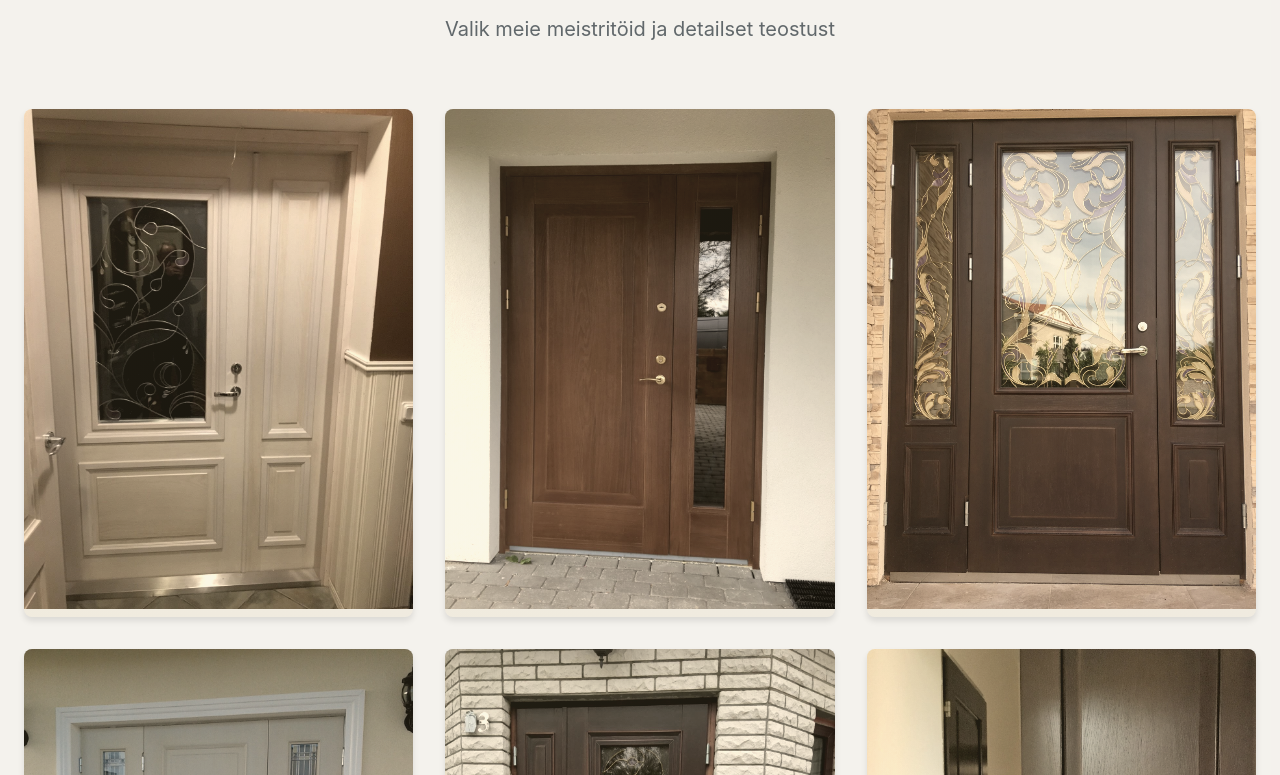
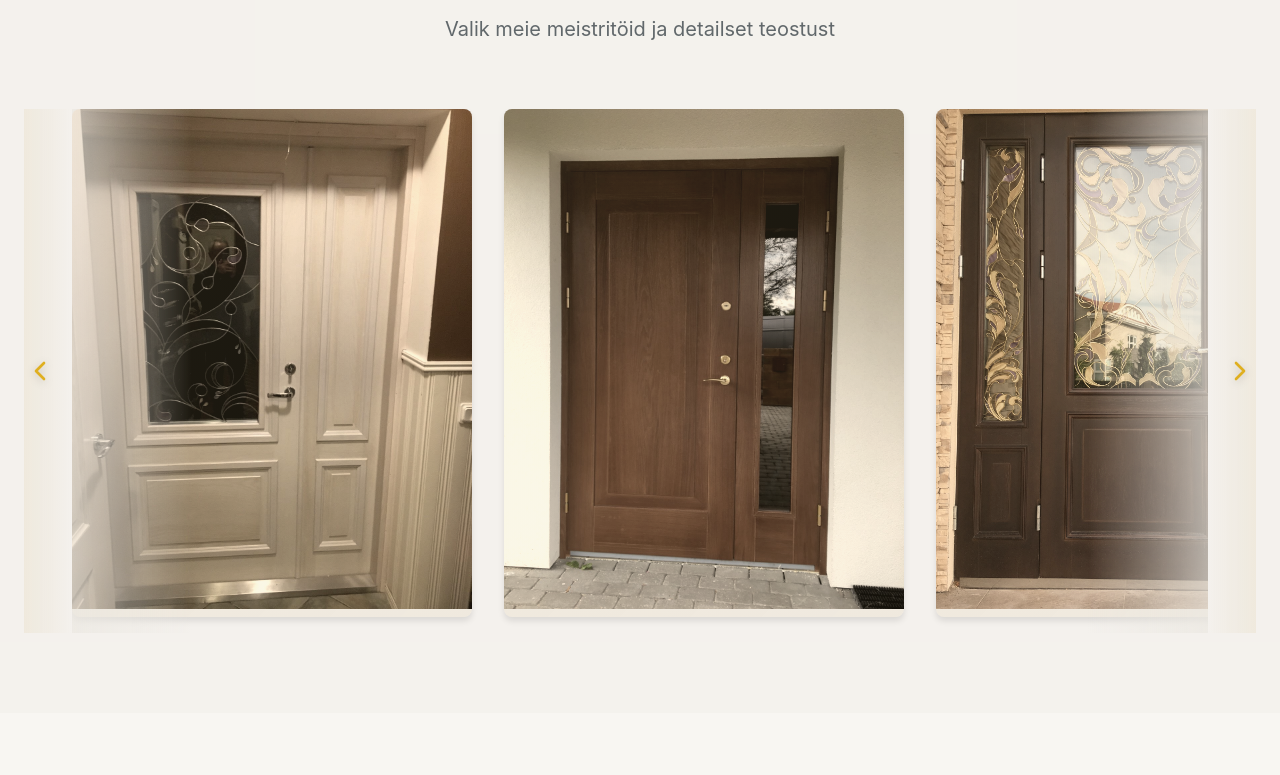
Before and after one commit to arhaikal/headuksed, a plain HTML site: page index.html in a window 1280 px wide. Shown: the part 1645-2420 px from the top of the page. Drawn offline with Linux system fonts and the light colour scheme.

Commit message:
fix images

```diff
--- a/index.html
+++ b/index.html
@@ -254,7 +254,12 @@
         <p data-i18n="gallery.subtitle">A showcase of our master craftsmanship and attention to detail</p>
       </div>
 
-      <div class="gallery-grid">
+      <div class="gallery-wrapper">
+        <button class="gallery-nav gallery-nav-left" aria-label="Scroll left">
+          <svg xmlns="http://www.w3.org/2000/svg" width="24" height="24" viewBox="0 0 24 24" fill="none" stroke="currentColor" stroke-width="2" stroke-linecap="round" stroke-linejoin="round"><polyline points="15 18 9 12 15 6"></polyline></svg>
+        </button>
+
+        <div class="gallery-grid">
         <div class="gallery-item">
           <img src="Uks-valjas-1.jpg" alt="Exterior Door 1">
           <div class="gallery-overlay">
@@ -334,6 +339,11 @@
             </div>
           </div>
         </div>
+        </div>
+
+        <button class="gallery-nav gallery-nav-right" aria-label="Scroll right">
+          <svg xmlns="http://www.w3.org/2000/svg" width="24" height="24" viewBox="0 0 24 24" fill="none" stroke="currentColor" stroke-width="2" stroke-linecap="round" stroke-linejoin="round"><polyline points="9 18 15 12 9 6"></polyline></svg>
+        </button>
       </div>
     </div>
   </section>
@@ -393,6 +403,32 @@
         </div>
 
         <div class="contact-grid">
+          <form id="contact-form" class="form" action="https://api.web3forms.com/submit" method="POST">
+            <!-- Web3Forms Configuration -->
+            <input type="hidden" name="access_key" value="294b1534-c592-4842-9064-4eee70645a33">
+            <input type="hidden" name="subject" value="New Quote Request from Head Uksed Website">
+            <input type="hidden" name="from_name" value="Head Uksed Website">
+            <input type="hidden" name="redirect" value="https://headuksed.ee/?success=true">
+            <input type="checkbox" name="botcheck" class="hidden" style="display:none">
+
+            <div class="form-group">
+              <input type="text" id="name" name="name" class="form-input" placeholder="Your Name *" required data-i18n-placeholder="form.name">
+            </div>
+
+            <div class="form-group">
+              <input type="email" id="email" name="email" class="form-input" placeholder="Your Email *" required data-i18n-placeholder="form.email">
+            </div>
+
+            <div class="form-group">
+              <input type="tel" id="phone" name="phone" class="form-input" placeholder="Your Phone Number" data-i18n-placeholder="form.phone">
+            </div>
+
+            <div class="form-group">
+              <textarea id="message" name="message" class="form-textarea" placeholder="Tell us about your project *" required data-i18n-placeholder="form.message"></textarea>
+            </div>
+
+            <button type="submit" class="btn btn-hero btn-submit" data-i18n="form.submit">Request Free Quote</button>
+          </form>
           <div class="contact-info">
             <h3 data-i18n="contact.infoTitle">Contact Information</h3>
             <div class="contact-list">
@@ -428,33 +464,6 @@
               </ul>
             </div>
           </div>
-
-          <form id="contact-form" class="form" action="https://api.web3forms.com/submit" method="POST">
-            <!-- Web3Forms Configuration -->
-            <input type="hidden" name="access_key" value="294b1534-c592-4842-9064-4eee70645a33">
-            <input type="hidden" name="subject" value="New Quote Request from Head Uksed Website">
-            <input type="hidden" name="from_name" value="Head Uksed Website">
-            <input type="hidden" name="redirect" value="https://headuksed.ee/?success=true">
-            <input type="checkbox" name="botcheck" class="hidden" style="display:none">
-
-            <div class="form-group">
-              <input type="text" id="name" name="name" class="form-input" placeholder="Your Name *" required data-i18n-placeholder="form.name">
-            </div>
-
-            <div class="form-group">
-              <input type="email" id="email" name="email" class="form-input" placeholder="Your Email *" required data-i18n-placeholder="form.email">
-            </div>
-
-            <div class="form-group">
-              <input type="tel" id="phone" name="phone" class="form-input" placeholder="Your Phone Number" data-i18n-placeholder="form.phone">
-            </div>
-
-            <div class="form-group">
-              <textarea id="message" name="message" class="form-textarea" placeholder="Tell us about your project *" required data-i18n-placeholder="form.message"></textarea>
-            </div>
-
-            <button type="submit" class="btn btn-hero btn-submit" data-i18n="form.submit">Request Free Quote</button>
-          </form>
         </div>
       </div>
     </div>
--- a/script.js
+++ b/script.js
@@ -5,8 +5,8 @@ const translations = {
     'meta.keywords': 'custom doors Tallinn, door restoration Estonia, door repair Tallinn, wooden doors Estonia, entrance doors Tallinn, interior doors, new home doors',
     'og.title': 'Head Uksed - Custom Doors & Restoration in Tallinn, Estonia',
     'og.description': 'Expert custom door manufacturing and restoration in Tallinn. 45 years of master craftsmanship by Valentine Vesman. Perfect for new homes and renovations.',
-    'hero.heading': 'Master Craftsmanship for Over <span class="gold-text">45 Years</span>',
-    'hero.description': 'Don\'t replace - Restore and Save! Led by Master Craftsman Valentine Vesman, we deliver quality that immediately increases your home\'s value.',
+    'hero.heading': 'Unique High-Quality Hand-Crafted <span class="gold-text">Doors, Stairs & Wooden Furniture</span>',
+    'hero.description': 'Master Craftsman Valentine Vesman with 45 years of experience creates bespoke wooden pieces that transform your home.',
     'hero.cta': 'Get a Free Quote',
     'services.title': 'Our Expertise',
     'services.subtitle': 'Premium craftsmanship services backed by 45 years of master-level experience',
@@ -87,8 +87,8 @@ const translations = {
     'meta.keywords': 'двери на заказ Таллинн, реставрация дверей Эстония, ремонт дверей Таллинн, деревянные двери, входные двери Таллинн, межкомнатные двери',
     'og.title': 'Head Uksed - Двери на заказ и реставрация в Таллинне, Эстония',
     'og.description': 'Профессиональное изготовление и реставрация дверей в Таллинне. 45 лет мастерства Валентина Весмана. Для новых домов и ремонта.',
-    'hero.heading': 'Мастерство уже более <span class="gold-text">45 лет</span>',
-    'hero.description': 'Не заменяйте - реставрируйте и экономьте! Под руководством мастера Валентина Весмана мы создаем качество, которое мгновенно повышает ценность вашего дома.',
+    'hero.heading': 'Уникальные качественные ручной работы <span class="gold-text">двери, лестницы и деревянная мебель</span>',
+    'hero.description': 'Мастер Валентин Весман с 45-летним опытом создает индивидуальные изделия из дерева, которые преображают ваш дом.',
     'hero.cta': 'Получить бесплатный расчет',
     'services.title': 'Наша экспертиза',
     'services.subtitle': 'Премиальные работы мастера с 45-летним опытом',
@@ -169,8 +169,8 @@ const translations = {
     'meta.keywords': 'eritellimusuksed Tallinn, uste restaureerimine Eesti, ukse remont Tallinn, puituksed Eesti, sissepääsuuksed Tallinn, siseuksed, uue maja uksed',
     'og.title': 'Head Uksed - Eritellimusuksed ja restaureerimine Tallinnas, Eesti',
     'og.description': 'Professionaalne uste valmistamine ja restaureerimine Tallinnas. 45 aastat meistritööd Valentine Vesman. Uutele kodudele ja renoveerimisele.',
-    'hero.heading': 'Meistritase juba üle <span class="gold-text">45 aasta</span>',
-    'hero.description': 'Ära vaheta - taasta ja säästa! Meistrimees Valentine Vesman tagab kvaliteedi, mis tõstab kohe sinu kodu väärtust.',
+    'hero.heading': 'Ainulaadsed kvaliteetsed käsitsi valmistatud <span class="gold-text">uksed, trepid ja puidust mööbel</span>',
+    'hero.description': 'Meistrimees Valentine Vesman 45-aastase kogemusega loob erilahenduslikud puidutooted, mis muudavad sinu kodu.',
     'hero.cta': 'Küsi tasuta pakkumist',
     'services.title': 'Meie oskused',
     'services.subtitle': '45-aastase kogemusega meistrite kõrgtasemel teenused',
@@ -506,6 +506,7 @@ document.addEventListener('DOMContentLoaded', function() {
   initContactForm();
   initScrollTriggers();
   initLanguageSwitcher();
+  initGalleryNavigation();
 
   const savedLanguage = getSavedLanguage();
   console.log('Saved language:', savedLanguage);
@@ -518,6 +519,60 @@ document.addEventListener('DOMContentLoaded', function() {
 
   console.log('Initialization complete. Current language:', currentLanguage);
 });
+
+// Gallery navigation
+function initGalleryNavigation() {
+  const galleryGrid = document.querySelector('.gallery-grid');
+  const galleryWrapper = document.querySelector('.gallery-wrapper');
+  const navLeft = document.querySelector('.gallery-nav-left');
+  const navRight = document.querySelector('.gallery-nav-right');
+
+  if (!galleryGrid || !galleryWrapper || !navLeft || !navRight) return;
+
+  const scrollAmount = 420; // Width of one item (400px) + gap (20px)
+
+  navLeft.addEventListener('click', () => {
+    galleryGrid.scrollBy({
+      left: -scrollAmount,
+      behavior: 'smooth'
+    });
+  });
+
+  navRight.addEventListener('click', () => {
+    galleryGrid.scrollBy({
+      left: scrollAmount,
+      behavior: 'smooth'
+    });
+  });
+
+  // Update button visibility and gradients based on scroll position
+  function updateNavButtons() {
+    const isAtStart = galleryGrid.scrollLeft <= 10;
+    const isAtEnd = galleryGrid.scrollLeft >= galleryGrid.scrollWidth - galleryGrid.clientWidth - 10;
+
+    // Update navigation buttons
+    navLeft.style.opacity = isAtStart ? '0.3' : '1';
+    navLeft.style.pointerEvents = isAtStart ? 'none' : 'auto';
+    navRight.style.opacity = isAtEnd ? '0.3' : '1';
+    navRight.style.pointerEvents = isAtEnd ? 'none' : 'auto';
+
+    // Update gradient masks visibility via CSS class on wrapper
+    if (isAtStart) {
+      galleryWrapper.classList.add('at-start');
+    } else {
+      galleryWrapper.classList.remove('at-start');
+    }
+
+    if (isAtEnd) {
+      galleryWrapper.classList.add('at-end');
+    } else {
+      galleryWrapper.classList.remove('at-end');
+    }
+  }
+
+  galleryGrid.addEventListener('scroll', updateNavButtons);
+  updateNavButtons(); // Initial update
+}
 
 // SVG Icons as inline strings
 const icons = {
--- a/styles.css
+++ b/styles.css
@@ -250,10 +250,125 @@ body {
 }
 
 /* Gallery Section */
+.gallery-wrapper {
+  position: relative;
+  padding: 0 3rem;
+}
+
 .gallery-grid {
-  display: grid;
-  grid-template-columns: repeat(auto-fit, minmax(320px, 1fr));
+  display: flex;
   gap: 2rem;
+  overflow-x: auto;
+  overflow-y: hidden;
+  scroll-behavior: smooth;
+  padding-bottom: 1rem;
+  padding-left: 1rem;
+  padding-right: 1rem;
+  -webkit-overflow-scrolling: touch;
+  scroll-snap-type: x proximity;
+  position: relative;
+}
+
+/* Gradient masks on left and right edges - positioned on wrapper */
+.gallery-wrapper::before,
+.gallery-wrapper::after {
+  content: '';
+  position: absolute;
+  top: 0;
+  bottom: 0;
+  width: 120px;
+  pointer-events: none;
+  z-index: 6;
+  transition: opacity 0.3s;
+}
+
+.gallery-wrapper::before {
+  left: 3rem;
+  background: linear-gradient(to right, hsl(40, 20%, 90%, 0.7) 0%, transparent 100%);
+}
+
+.gallery-wrapper::after {
+  right: 3rem;
+  background: linear-gradient(to left, hsl(40, 20%, 90%, 0.7) 0%, transparent 100%);
+}
+
+/* Hide left gradient when at start */
+.gallery-wrapper.at-start::before {
+  opacity: 0;
+}
+
+/* Hide right gradient when at end */
+.gallery-wrapper.at-end::after {
+  opacity: 0;
+}
+
+@keyframes fadeOut {
+  to {
+    opacity: 0;
+    visibility: hidden;
+  }
+}
+
+.gallery-grid::-webkit-scrollbar {
+  height: 10px;
+}
+
+.gallery-grid::-webkit-scrollbar-track {
+  background: var(--border);
+  border-radius: 5px;
+}
+
+.gallery-grid::-webkit-scrollbar-thumb {
+  background: var(--gold);
+  border-radius: 5px;
+}
+
+.gallery-grid::-webkit-scrollbar-thumb:hover {
+  background: hsl(45, 75%, 45%);
+}
+
+.gallery-nav {
+  position: absolute;
+  top: 0;
+  bottom: 0;
+  background: linear-gradient(to right, rgba(200, 168, 88, 0.1), transparent);
+  color: var(--gold);
+  border: none;
+  width: 3rem;
+  display: flex;
+  align-items: center;
+  justify-content: center;
+  cursor: pointer;
+  z-index: 10;
+  transition: all 0.3s;
+}
+
+.gallery-nav:hover {
+  background: linear-gradient(to right, rgba(200, 168, 88, 0.2), transparent);
+}
+
+.gallery-nav:hover svg {
+  transform: scale(1.2);
+  filter: drop-shadow(0 2px 4px rgba(0, 0, 0, 0.3));
+}
+
+.gallery-nav-left {
+  left: 0;
+  background: linear-gradient(to right, rgba(200, 168, 88, 0.1), transparent);
+  padding-right: 1rem;
+}
+
+.gallery-nav-right {
+  right: 0;
+  background: linear-gradient(to left, rgba(200, 168, 88, 0.1), transparent);
+  padding-left: 1rem;
+}
+
+.gallery-nav svg {
+  width: 2rem;
+  height: 2rem;
+  transition: all 0.3s;
+  filter: drop-shadow(0 2px 4px rgba(0, 0, 0, 0.2));
 }
 
 .gallery-item {
@@ -262,6 +377,9 @@ body {
   border-radius: 0.5rem;
   box-shadow: 0 4px 6px rgba(0, 0, 0, 0.1);
   transition: all 0.3s;
+  flex: 0 0 auto;
+  width: 400px;
+  scroll-snap-align: start;
 }
 
 .gallery-item::before {
@@ -653,9 +771,38 @@ body {
   }
 
   .services-grid,
-  .gallery-grid,
   .features-grid {
     grid-template-columns: 1fr;
+  }
+
+  .gallery-wrapper {
+    padding: 0 2.5rem;
+  }
+
+  .gallery-item {
+    width: 300px;
+  }
+
+  .gallery-nav {
+    width: 2.5rem;
+  }
+
+  .gallery-nav svg {
+    width: 1.5rem;
+    height: 1.5rem;
+  }
+
+  .gallery-wrapper::before,
+  .gallery-wrapper::after {
+    width: 100px;
+  }
+
+  .gallery-wrapper::before {
+    left: 2.5rem;
+  }
+
+  .gallery-wrapper::after {
+    right: 2.5rem;
   }
 
   .contact-grid {
```
